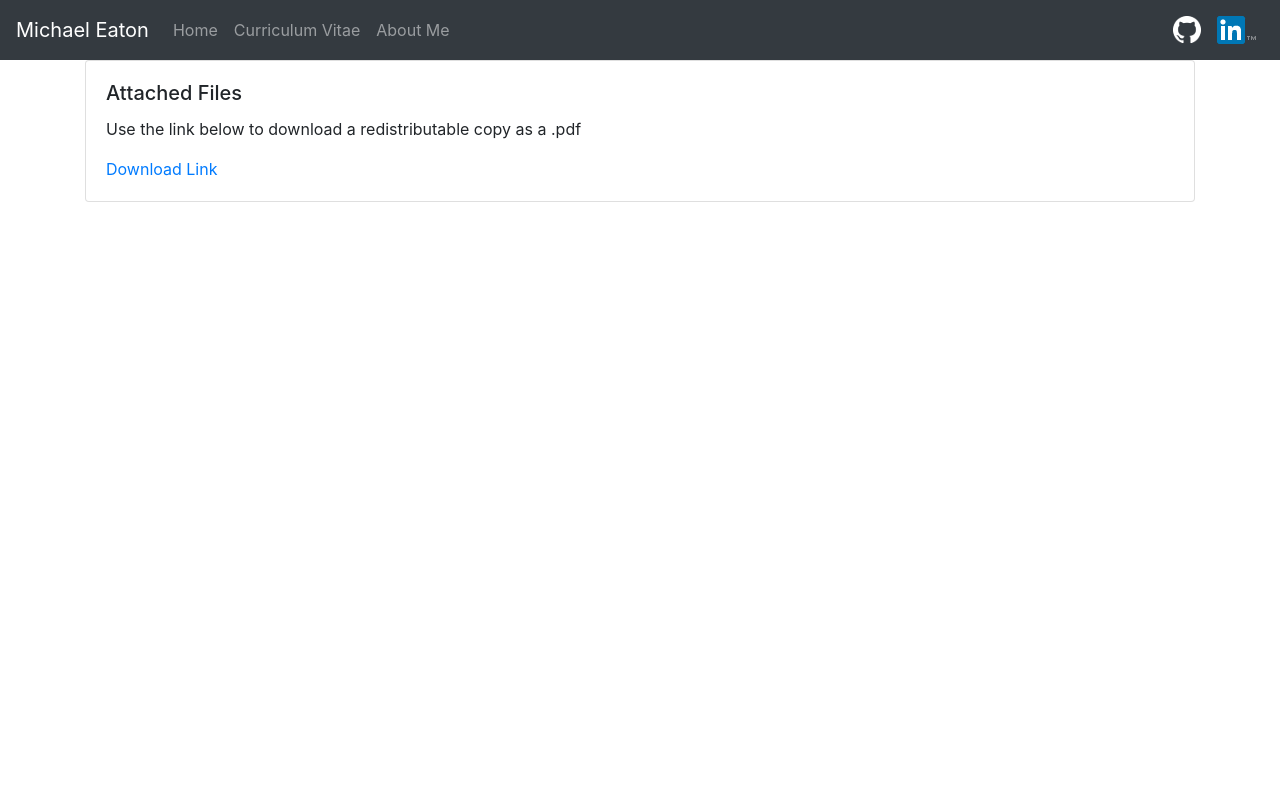
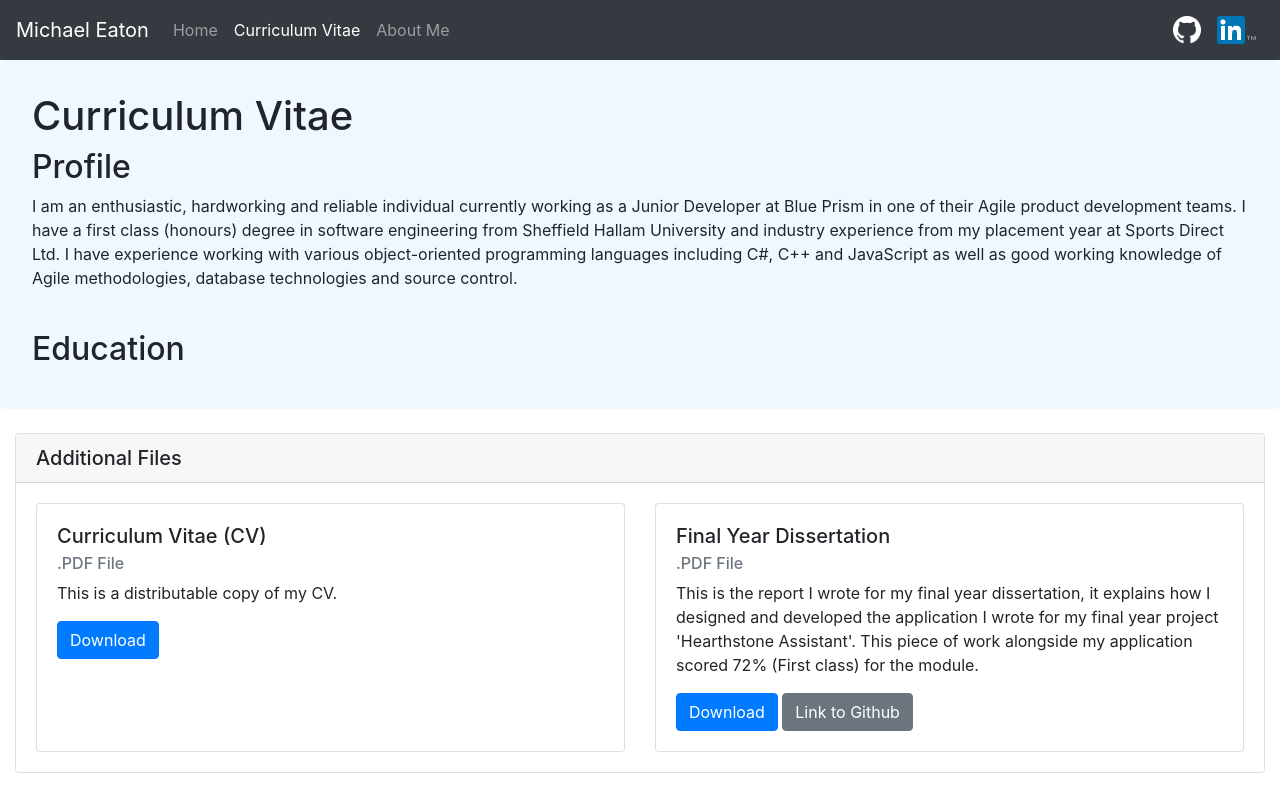
Before and after one commit to EatonGaming/Mikes-Website, a website: page Pages/curriculumVitae.html in a window 1280 px wide. Drawn offline with nearby package versions, Linux system fonts and the light colour scheme.

Commit message:
Curriculum Vitae content
Continued adding content for curriculum vitae page, starting to edit images to display correctly on page.

```diff
--- a/Pages/curriculumVitae.html
+++ b/Pages/curriculumVitae.html
@@ -1,5 +1,4 @@
 <!DOCTYPE html>
-
 <html lang="en" xmlns="http://www.w3.org/1999/xhtml">
 <head>
     <meta charset="utf-8" />
@@ -7,6 +6,7 @@
 
     <link rel="icon" href="..\favicon.ico" />
     <link rel="stylesheet" type="text/css" href="../node_modules/bootstrap/dist/css/bootstrap.min.css" />
+    <link rel="stylesheet" type="text/css" href="../Styles/main.css" />
 
     <title>Michael Eaton - Curriculum Vitae</title>
 </head>
@@ -22,7 +22,7 @@
                     <a class="nav-link" href="../index.html">Home</a>
                 </li>
                 <li class="nav-item">
-                    <a class="nav-link" href="curriculumVitae.html">Curriculum Vitae</a>
+                    <a class="nav-link active" href="curriculumVitae.html">Curriculum Vitae</a>
                 </li>
                 <li class="nav-item">
                     <a class="nav-link" href="#">About Me</a>
@@ -42,12 +42,46 @@
             </ul>
         </div>
     </nav>
-    <div class="container">
+    <div class="container-fluid main-content">
+        <h1>Curriculum Vitae</h1>
+        <h2>Profile</h2>
+        <p>
+            I am an enthusiastic, hardworking and reliable individual currently working as a Junior Developer at Blue Prism in one of their Agile
+            product development teams. I have a first class (honours) degree in software engineering from Sheffield Hallam University and industry
+            experience from my placement year at Sports Direct Ltd. I have experience working with various object-oriented programming languages
+            including C#, C++ and JavaScript as well as good working knowledge of Agile methodologies, database technologies and source control.
+        </p>
+        <br/>
+        <h2>Education</h2>
+    </div>
+    <br />
+    <div class="container-fluid">
         <div class="card">
+            <h5 class="card-header">Additional Files</h5>
             <div class="card-body">
-                <h5 class="card-title">Attached Files</h5>
-                <p class="card-text">Use the link below to download a redistributable copy as a .pdf</p>
-                <a class="card-link" href="#">Download Link</a>
+                <div class="card-deck">
+                    <div class="card">
+                        <div class="card-body">
+                            <h5 class="card-title">Curriculum Vitae (CV)</h5>
+                            <h6 class="card-subtitle mb-2 text-muted">.PDF File</h6>
+                            <p>This is a distributable copy of my CV.</p>
+                            <a href="#" class="btn btn-primary">Download</a>
+                        </div>
+                    </div>
+                    <div class="card attached-file-card">
+                        <div class="card-body">
+                            <h5 class="card-title">Final Year Dissertation</h5>
+                            <h6 class="card-subtitle mb-2 text-muted">.PDF File</h6>
+                            <p>
+                                This is the report I wrote for my final year dissertation, it explains how I designed and developed the application
+                                I wrote for my final year project 'Hearthstone Assistant'. This piece of work alongside my application scored 72% (First class)
+                                for the module.
+                            </p>
+                            <a href="#" class="btn btn-primary">Download</a>
+                            <a href="https://github.com/EatonGaming/HearthstoneAssistant" class="btn btn-secondary">Link to Github</a>
+                        </div>
+                    </div>
+                </div>
             </div>
         </div>
     </div>
```
Also changed, not shown: index.html (+5 -5 lines), Resources/Images/LymmHighSchool_Logo.jpg (added), Resources/Images/LymmHighSchool_SixthForm_Logo.png (added), Resources/Images/SheffieldHallam_Logo.PNG (added), Styles/main.css (renamed from Styles/index.css).
